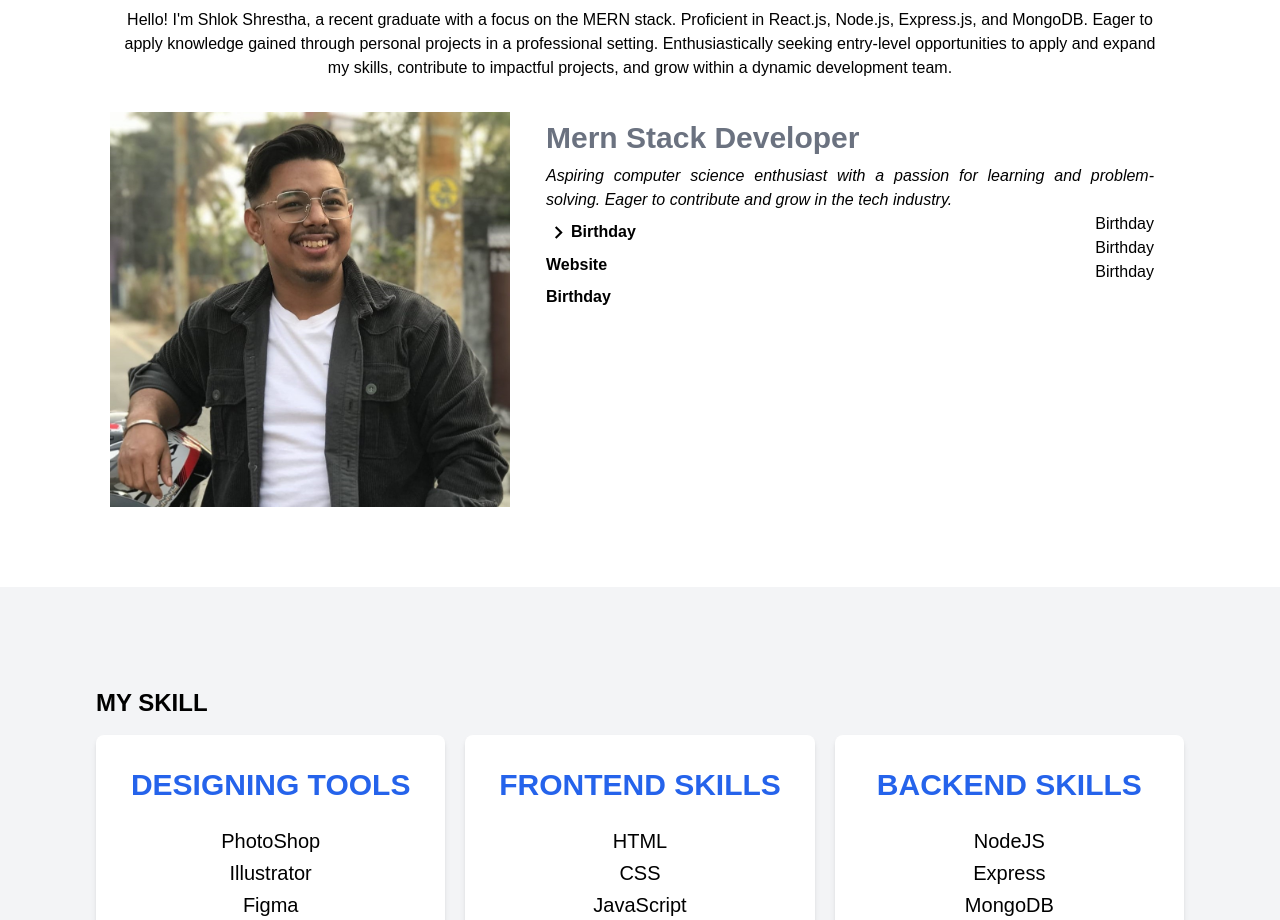
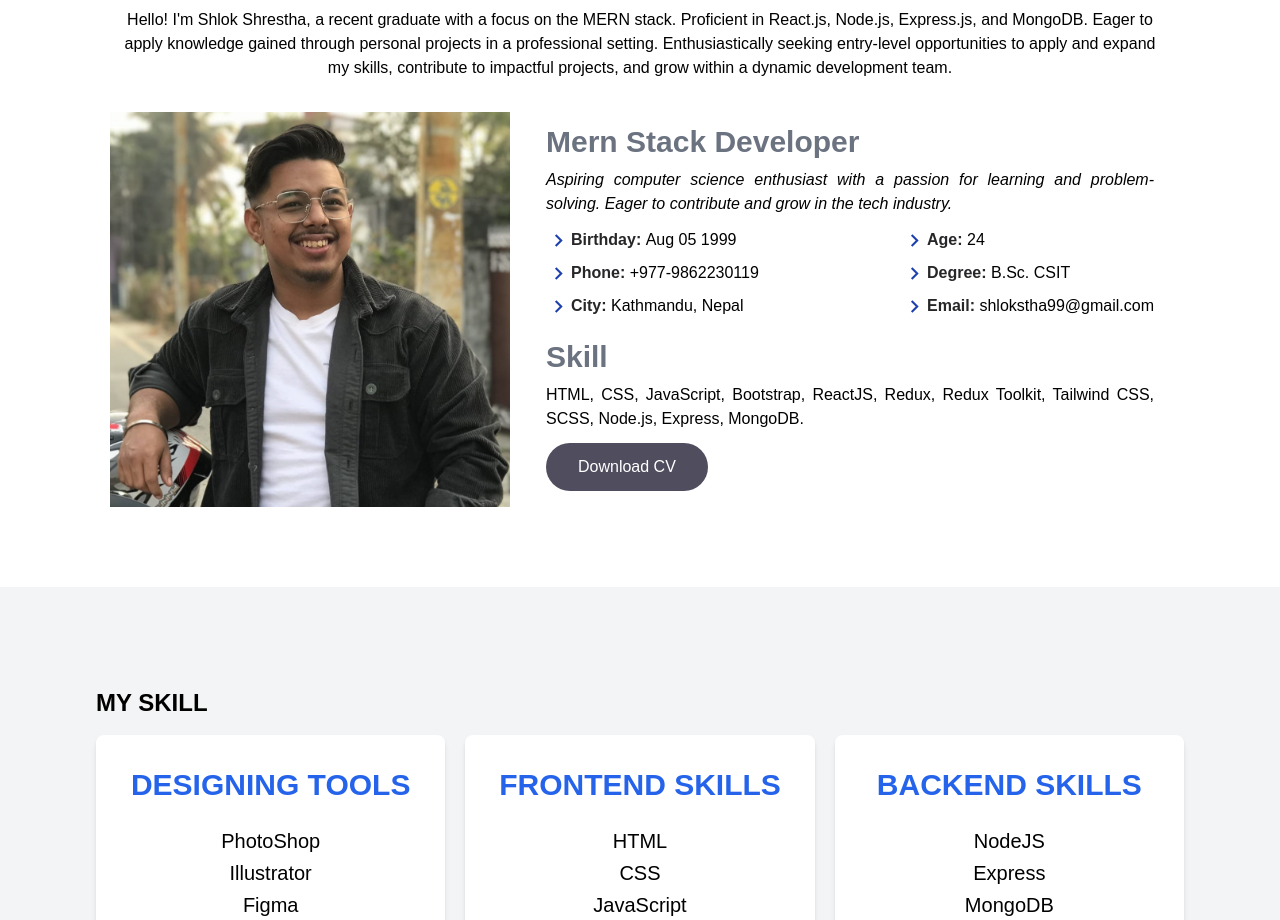
Before and after one commit to ShlokShrestha/myportfolio, a React (Create React App) app: page / in a window 1280 px wide. Shown: the part 820-1740 px from the top of the page. Built offline with nearby package versions, Linux system fonts and the light colour scheme.

Commit message:
update about page

```diff
--- a/src/assets/navbar.css
+++ b/src/assets/navbar.css
@@ -43,8 +43,20 @@
   display: none;
 }
 
+
+
 @media screen and (max-width: 960px) {
   .header {
+    width: 100%;
+    display: flex;
+    justify-content: space-between;
+    align-items: center;
+    padding: 1.5rem 4rem;
+    box-shadow: 0 0 10px rgba(0, 0, 0, 0.09);
+    position: sticky;
+    top: 0;
+    background-color: #ffff;
+    z-index: 1;
     padding: 1.5rem 2rem;
   }
   .nav-icon {
@@ -64,7 +76,7 @@
     height: 100vh;
     background-color: #ffff;
     transition: transform 0.5s linear;
-    z-index: 1;
+    z-index: 2;
   }
   .active {
     transform: translateX(100%);
--- a/src/components/About.jsx
+++ b/src/components/About.jsx
@@ -1,6 +1,7 @@
 import React from "react";
 import aboutme from "../assets/img/aboutme.jpeg";
 import { MdKeyboardArrowRight } from "react-icons/md";
+import Resume from "../assets/img/SHLOK SHRESTHA CV.pdf";
 const About = () => {
   return (
     <div className="lg:py-20 lg:px-24 py-10 h-full px-4" id="about">
@@ -19,11 +20,11 @@ const About = () => {
       </div>
       <div className="flex justify-center items-center h-full">
         <div className="max-w-[75rem] flex flex-col lg:flex-row">
-          <div className="lg:w-[25rem] md:w-[25rem] mx-auto">
+          <div className="lg:w-[25rem] md:w-[25rem] w-[15rem] mx-auto">
             <img src={aboutme} alt="abc" className="object-cover  " />
           </div>
           <div className="lg:w-[40rem] md:w-[40rem] lg:ml-5 w-full px-4 lg:text-left text-center">
-            <p className="text-3xl font-semibold text-gray-500 mb-2 sm:mt-2">
+            <p className="md:text-3xl text-2xl font-semibold text-gray-500 mb-2 mt-3">
               Mern Stack Developer
             </p>
             <p className="text-justify italic">
@@ -31,21 +32,66 @@ const About = () => {
               and problem-solving. Eager to contribute and grow in the tech
               industry.
             </p>
-            <div className="flex justify-between">
+            <div className="flex justify-between my-3 flex-wrap">
               <ul>
-                <li className="font-semibold my-2 flex">
-
-                  <MdKeyboardArrowRight size={25}/>
-                  Birthday
+                <li className="mb-2 flex">
+                  <MdKeyboardArrowRight size={25} className="text-blue-800" />
+                  <strong className="font-semibold text-zinc-800">
+                    Birthday:
+                  </strong>
+                  &nbsp;Aug 05 1999
                 </li>
-                <li className="font-semibold my-2">Website</li>
-                <li className="font-semibold my-2">Birthday</li>
+                <li className="mb-2 flex">
+                  <MdKeyboardArrowRight size={25} className="text-blue-800" />
+                  <strong className="font-semibold text-zinc-800">
+                    Phone:
+                  </strong>
+                  &nbsp;+977-9862230119
+                </li>
+                <li className="mb-2 flex">
+                  <MdKeyboardArrowRight size={25} className="text-blue-800" />
+                  <strong className="font-semibold text-zinc-800">City:</strong>
+                  &nbsp;Kathmandu, Nepal
+                </li>
               </ul>
               <ul>
-                <li>Birthday</li>
-                <li>Birthday</li>
-                <li>Birthday</li>
+                <li className="mb-2 flex">
+                  <MdKeyboardArrowRight size={25} className="text-blue-800" />
+                  <strong className="font-semibold text-zinc-800">Age:</strong>
+                  &nbsp;24
+                </li>
+                <li className="mb-2 flex">
+                  <MdKeyboardArrowRight size={25} className="text-blue-800" />
+                  <strong className="font-semibold text-zinc-800">
+                    Degree:
+                  </strong>
+                  &nbsp;B.Sc. CSIT
+                </li>
+                <li className="mb-2 flex">
+                  <MdKeyboardArrowRight size={25} className="text-blue-800" />
+                  <strong className="font-semibold text-zinc-800">
+                    Email:
+                  </strong>
+                  &nbsp;shlokstha99@gmail.com
+                </li>
               </ul>
+            </div>
+            <div>
+              <p className="text-3xl font-semibold text-gray-500 mb-2 sm:mt-2">
+                Skill
+              </p>
+              <p className="text-justify ">
+                HTML, CSS, JavaScript, Bootstrap, ReactJS, Redux, Redux Toolkit,
+                Tailwind CSS, SCSS, Node.js, Express, MongoDB.
+              </p>
+            </div>
+            <div className="my-3">
+              <button class="button">
+                {/* <span class="button-content">Download CV</span> */}
+                <a class="button-content" href={Resume} download="SHLOK SHRESTHA CV.pdf">
+                  Download CV
+                </a>
+              </button>
             </div>
           </div>
         </div>
--- a/src/components/Navbar.jsx
+++ b/src/components/Navbar.jsx
@@ -5,8 +5,8 @@ import { Link } from "react-scroll";
 
 const Navbar = () => {
   const [mobileIcon, setMobileIcon] = useState(false);
-  const handleClick = () => setMobileIcon(!mobileIcon);
-  const closedMenu = () => setMobileIcon (false);
+  const handleClick = () => setMobileIcon((icon) => !icon);
+  const closedMenu = () => setMobileIcon(false);
   return (
     <div className="header">
       <div className="logo">
@@ -14,7 +14,7 @@ const Navbar = () => {
       </div>
       <div className="navbar">
         <ul id="nav-links" className={mobileIcon ? "active" : "nav-links"}>
-          <li className="nav-link" >
+          <li className="nav-link">
             <Link
               to="homepage"
               spy={true}
@@ -26,7 +26,7 @@ const Navbar = () => {
               Home
             </Link>
           </li>
-          <li className="nav-link" >
+          <li className="nav-link">
             <Link
               to="about"
               spy={true}
@@ -38,7 +38,7 @@ const Navbar = () => {
               About
             </Link>
           </li>
-          <li className="nav-link" >
+          <li className="nav-link">
             <Link
               to="project"
               spy={true}
--- a/src/main.css
+++ b/src/main.css
@@ -45,3 +45,38 @@
   bottom: 0;
   left: calc(50% - 20px);
 }
+
+.button {
+  position: relative;
+  overflow: hidden;
+  height: 3rem;
+  padding: 0 2rem;
+  border-radius: 1.5rem;
+  background: #504d5e;
+  background-size: 400%;
+  color: #fff;
+  border: none;
+}
+
+.button:hover::before {
+  transform: scaleX(1);
+}
+
+.button-content {
+  position: relative;
+  z-index: 1;
+}
+
+.button::before {
+  content: "";
+  position: absolute;
+  top: 0;
+  left: 0;
+  transform: scaleX(0);
+  transform-origin: 0 50%;
+  width: 100%;
+  height: inherit;
+  border-radius: inherit;
+  background-color: #014dff;
+  transition: all 0.475s;
+}
```
Also changed, not shown: src/assets/img/hi.png (deleted), 1 other file (tests, documents, lock files or other folders).
